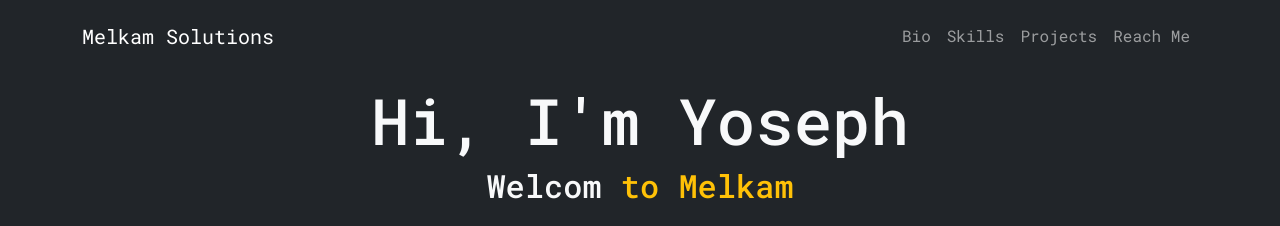
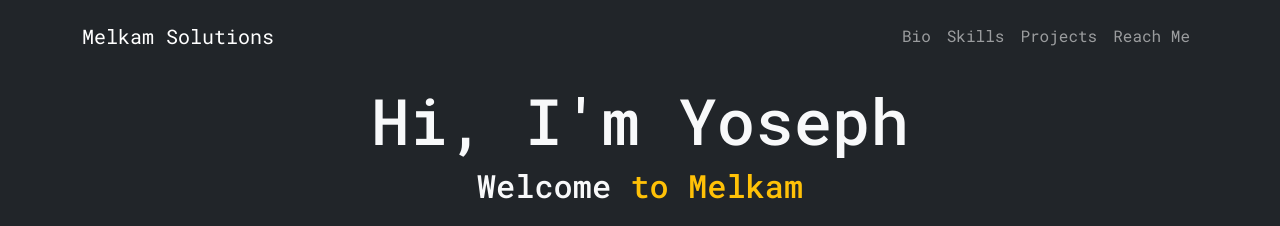
Before and after one commit to redsprites/Portfolio-Website, a plain HTML site: page index.html in a window 1280 px wide. Shown: the top 226 px of the page. Drawn offline with nearby package versions, Linux system fonts and the light colour scheme.

Commit message:
Update index.html

```diff
--- a/index.html
+++ b/index.html
@@ -70,7 +70,7 @@ a footer with your relevant contact information, including social links. -->
       <div class="d-sm-flex align-items-center justify-content-between">
         <div>
           <h1 id="title">Hi, I'm Yoseph </h1>
-          <h2 class="text-center">Welcom <bold><span class="text-warning"> to Melkam</span></bold>
+          <h2 class="text-center">Welcome <bold><span class="text-warning"> to Melkam</span></bold>
           </h2>
           <h1 class="lead my-4 text-center p-5">
             <bold><span class="text-warning"> Melkam</span></bold> is an Amharic word that combines goodness and beauty.
```
